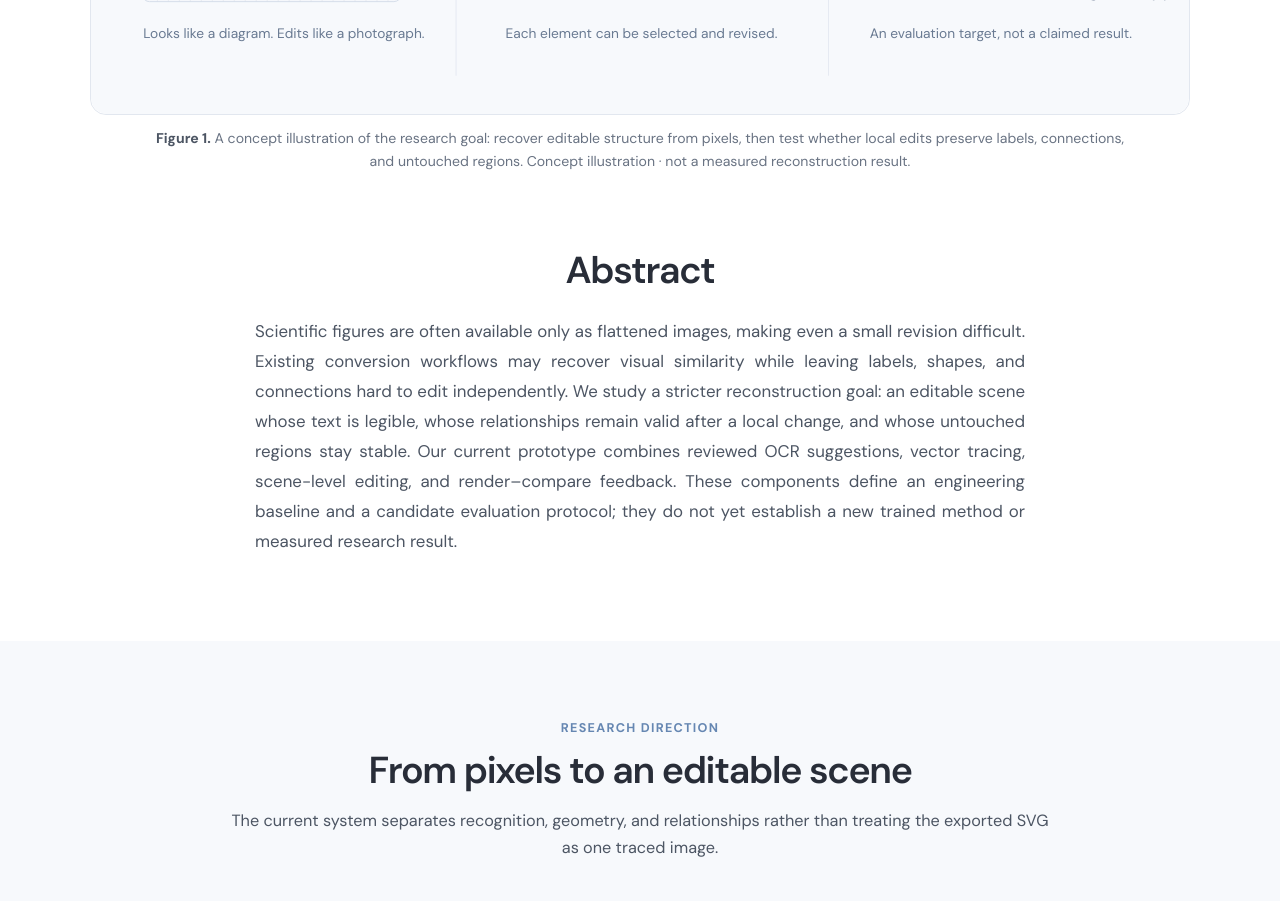
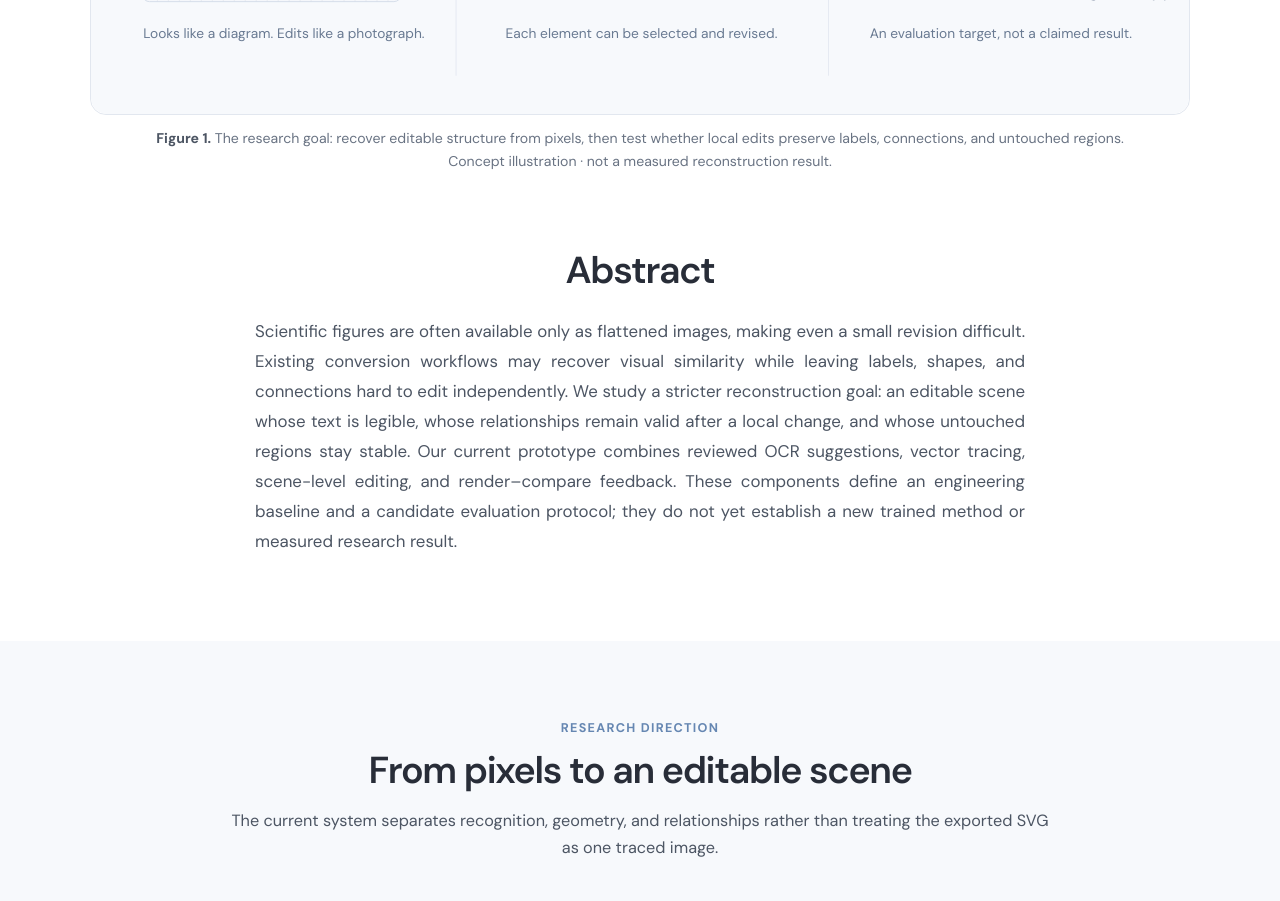
Before and after one commit to ceasonen/Image2Other, a website: page public/research/index.html in a window 1280 px wide. Shown: the part 800-1701 px from the top of the page. Drawn offline with Linux system fonts and the light colour scheme.

Commit message:
Polish research page caption

```diff
--- a/public/research/index.html
+++ b/public/research/index.html
@@ -74,7 +74,7 @@
         <text x="851" y="397" class="diagram-caption">An evaluation target, not a claimed result.</text>
       </svg>
       <p class="mobile-scroll-hint">Swipe to inspect the figure ↔</p>
-      <figcaption id="teaser-caption"><strong>Figure 1.</strong> A concept illustration of the research goal: recover editable structure from pixels, then test whether local edits preserve labels, connections, and untouched regions. Concept illustration · not a measured reconstruction result.</figcaption>
+      <figcaption id="teaser-caption"><strong>Figure 1.</strong> The research goal: recover editable structure from pixels, then test whether local edits preserve labels, connections, and untouched regions. Concept illustration · not a measured reconstruction result.</figcaption>
     </figure>
 
     <section class="content-section abstract-section" id="abstract" aria-labelledby="abstract-title">
```
